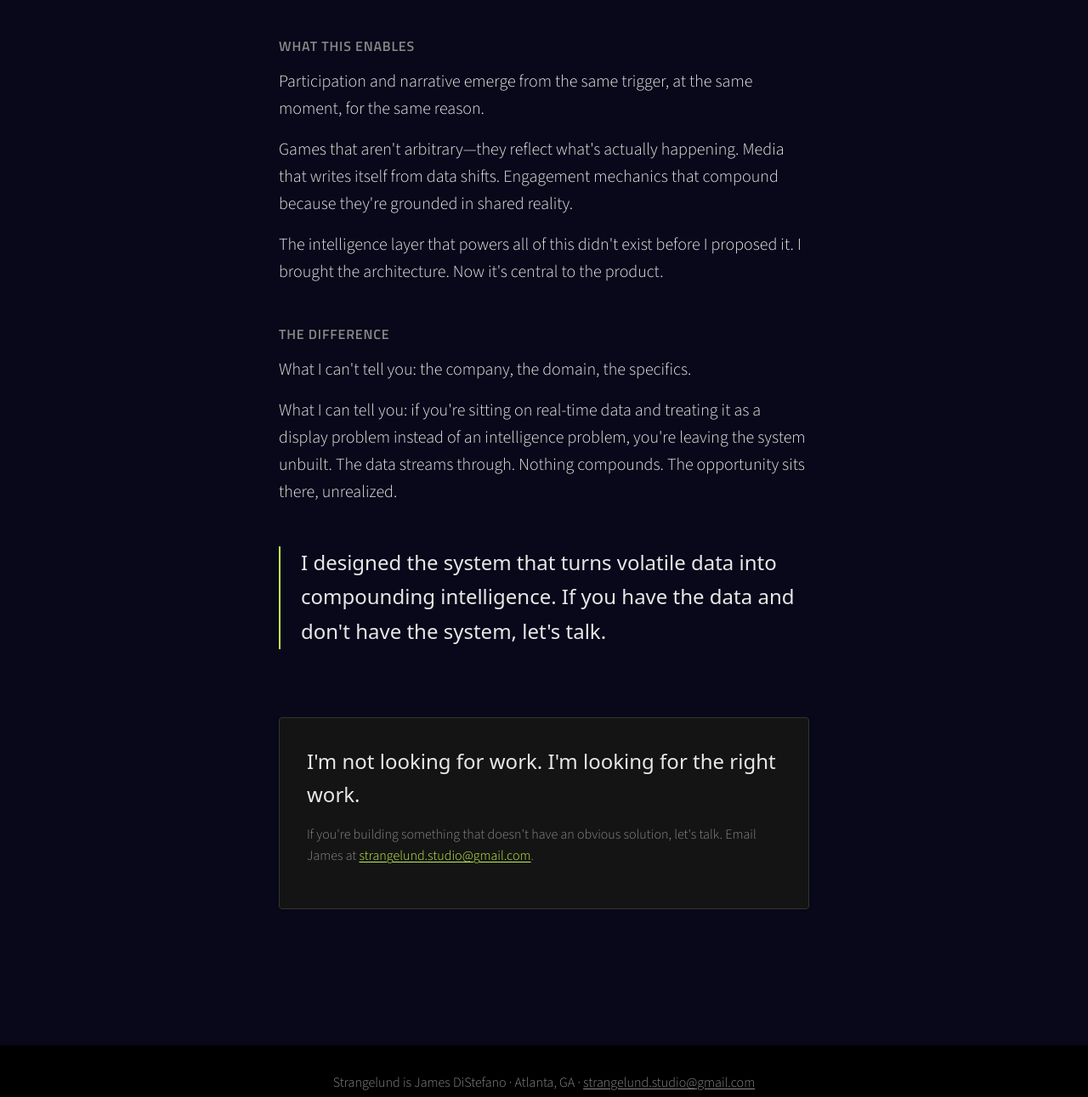
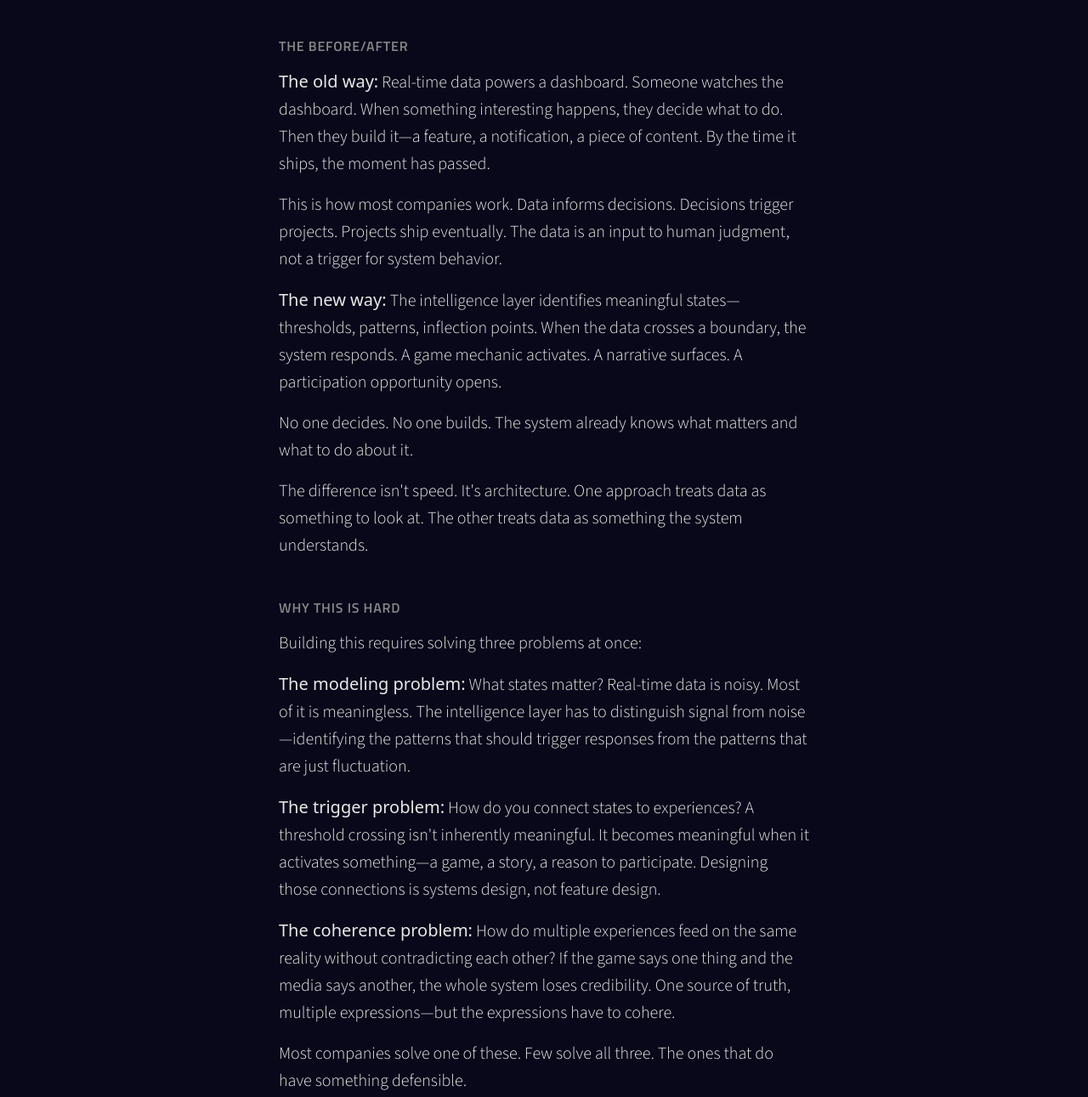
Before and after one commit to jamesjdistefano/strangelund2026, a plain HTML site: page case-studies/current-work/index.html in a window 1280 px wide. Shown: the part 1400-2691 px from the top of the page at 85% size. Drawn offline with Linux system fonts and the light colour scheme; a web font is replaced by a local one.

Commit message:
Expand Current Work case study with before/after and architecture challenge
Adds two new sections:
- The Before/After: clear contrast that doesn't require domain knowledge
- Why This Is Hard: the modeling, trigger, and coherence problems

Keeps the strong closing CTA.

Co-Authored-By: Claude Opus 4.5 <noreply@anthropic.com>

```diff
--- a/case-studies/current-work/index.html
+++ b/case-studies/current-work/index.html
@@ -113,6 +113,24 @@
           </section>
 
           <section>
+            <h2>The Before/After</h2>
+            <p><strong>The old way:</strong> Real-time data powers a dashboard. Someone watches the dashboard. When something interesting happens, they decide what to do. Then they build it—a feature, a notification, a piece of content. By the time it ships, the moment has passed.</p>
+            <p>This is how most companies work. Data informs decisions. Decisions trigger projects. Projects ship eventually. The data is an input to human judgment, not a trigger for system behavior.</p>
+            <p><strong>The new way:</strong> The intelligence layer identifies meaningful states—thresholds, patterns, inflection points. When the data crosses a boundary, the system responds. A game mechanic activates. A narrative surfaces. A participation opportunity opens.</p>
+            <p>No one decides. No one builds. The system already knows what matters and what to do about it.</p>
+            <p>The difference isn't speed. It's architecture. One approach treats data as something to look at. The other treats data as something the system understands.</p>
+          </section>
+
+          <section>
+            <h2>Why This Is Hard</h2>
+            <p>Building this requires solving three problems at once:</p>
+            <p><strong>The modeling problem:</strong> What states matter? Real-time data is noisy. Most of it is meaningless. The intelligence layer has to distinguish signal from noise—identifying the patterns that should trigger responses from the patterns that are just fluctuation.</p>
+            <p><strong>The trigger problem:</strong> How do you connect states to experiences? A threshold crossing isn't inherently meaningful. It becomes meaningful when it activates something—a game, a story, a reason to participate. Designing those connections is systems design, not feature design.</p>
+            <p><strong>The coherence problem:</strong> How do multiple experiences feed on the same reality without contradicting each other? If the game says one thing and the media says another, the whole system loses credibility. One source of truth, multiple expressions—but the expressions have to cohere.</p>
+            <p>Most companies solve one of these. Few solve all three. The ones that do have something defensible.</p>
+          </section>
+
+          <section>
             <h2>What This Enables</h2>
             <p>Participation and narrative emerge from the same trigger, at the same moment, for the same reason.</p>
             <p>Games that aren't arbitrary—they reflect what's actually happening. Media that writes itself from data shifts. Engagement mechanics that compound because they're grounded in shared reality.</p>
```
